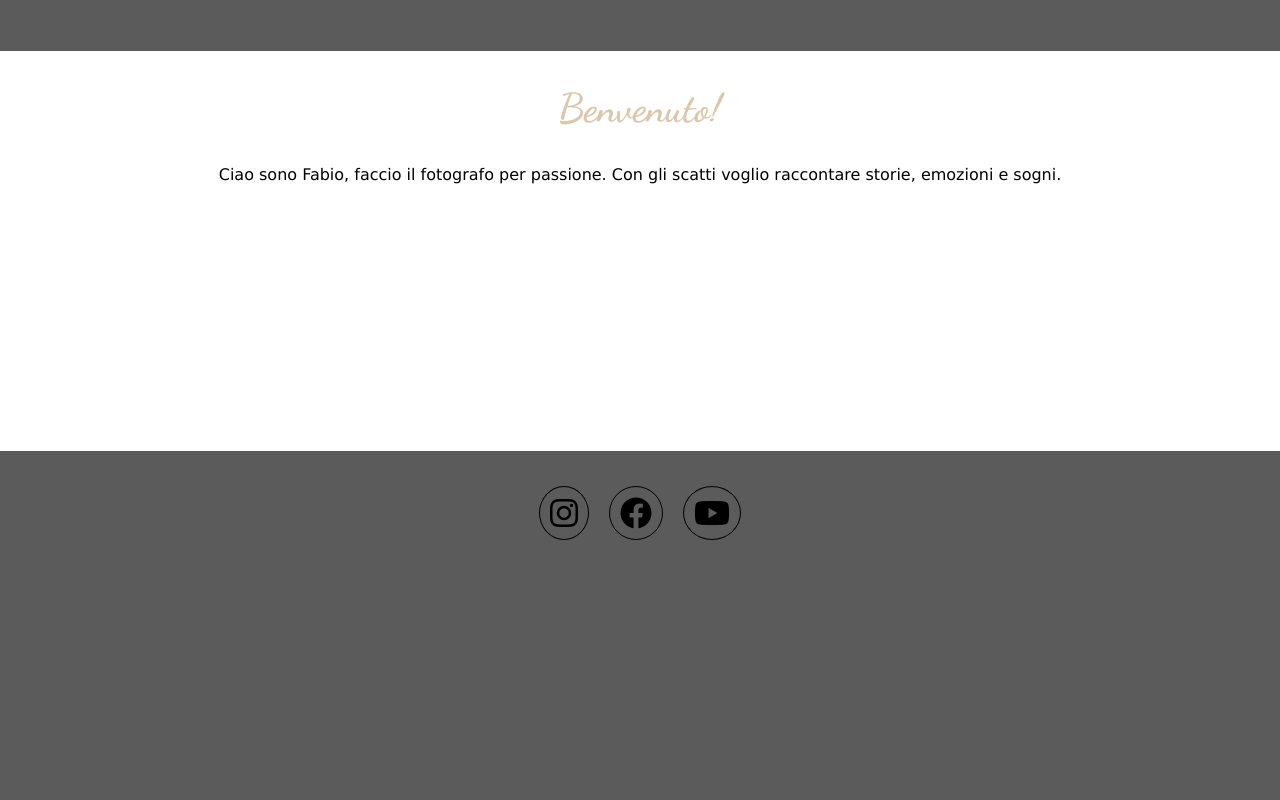
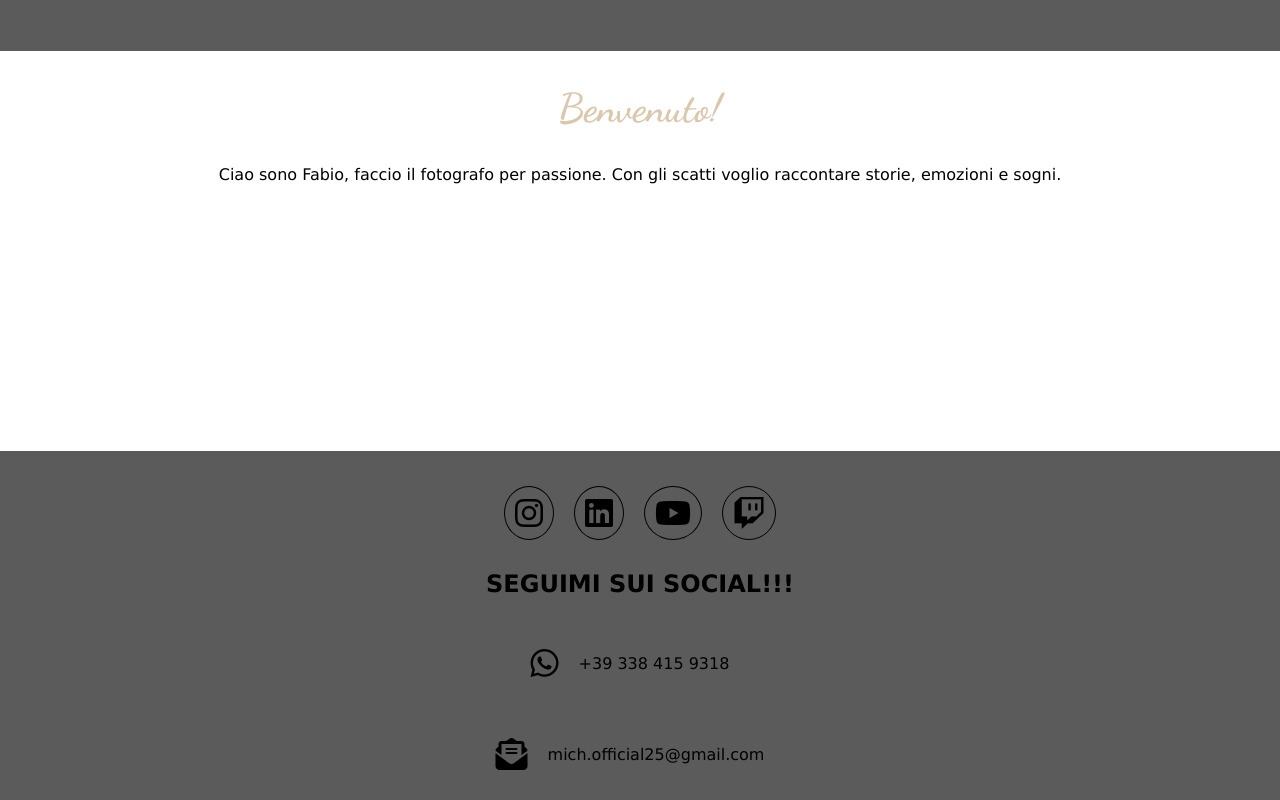
Before and after one commit to dimicelifabio/fotografo, a website: page index.html in a window 1280 px wide. Shown: the part 669-1469 px from the top of the page. Before the commit the page ends 1385 px from the top, so only its background shows below. Drawn offline with nearby package versions, Linux system fonts and the light colour scheme.

Commit message:
aggiunta social

```diff
--- a/index.html
+++ b/index.html
@@ -47,14 +47,39 @@
     <div class="end-form">
         <div class="social">
             <div class="instagram-logo">
-                <a href="*"><i class="fa-brands fa-instagram fa-2x"></i></a>
+                <a href="https://www.instagram.com/dimicelifabio_04/"><i class="fa-brands fa-instagram fa-2x"></i></a>
            </div>
-           <div class="facebook-logo">
-                <a href="*"><i class="fa-brands fa-facebook fa-2x"></i></a>
+           <div class="linkedin-logo">
+                <a href="https://www.linkedin.com/in/fabio-di-miceli-a7354b29a/"><i class="fa-brands fa-linkedin fa-2x"></i></i></a>
            </div>
            <div class="youtube-logo">
-                <a href="*"><i class="fa-brands fa-youtube fa-2x"></i></a>
+                <a href="https://www.youtube.com/@bietto_official"><i class="fa-brands fa-youtube fa-2x"></i></a>
            </div>
+           <div class="twitch-logo">
+                <a href="*"><i class="fa-brands fa-twitch fa-2x"></i></a>
+            </div>
+        </div>
+        <div class="text-end-form">
+            <div class="follow">
+                <h2>SEGUIMI SUI SOCIAL!!!</h2>
+            </div>
+            <div class="phone-number">
+                <div class="icon-phone-humber">
+                    <i class="fa-brands fa-whatsapp fa-2x"></i>
+                </div>
+                <div class="number-phone-number">
+                    <p>+39 338 415 9318</p>
+                </div>
+            </div>
+
+            <div class="mail-service">
+                <div class="icon-mail-service">
+                    <i class="fa-solid fa-envelope-open-text fa-2x"></i>
+                </div>
+                <div class="text-mail-service">
+                    <p>mich.official25@gmail.com</p>
+                </div>
+            </div>
         </div>
     </div>
 </body>
--- a/style.css
+++ b/style.css
@@ -134,7 +134,7 @@ body{
     color: black;
 }
 
-.fa-facebook{
+.fa-linkedin{
     border: 1px solid black;
     padding: 10px;
     border-radius: 50%;
@@ -142,7 +142,7 @@ body{
 
 }
 
-.end-form .social .facebook-logo a{
+.end-form .social .linkedin-logo a{
     text-decoration: none;
     color: black;
 }
@@ -161,18 +161,37 @@ body{
     color: black;
 }
 
+.fa-twitch{
+    border: 1px solid black;
+    padding: 10px;
+    border-radius: 50%;
+    margin: 10px;
+
+
+}
+
+.end-form .social .twitch-logo a{
+    text-decoration: none;
+    color: black;
+}
+
 
 .fa-instagram:hover{
     background-color: rgb(218, 200, 174);
 
 }
 
-.fa-facebook:hover{
+.fa-linkedin:hover{
     background-color: rgb(218, 200, 174);
 
 }
 
 .fa-youtube:hover{
+    background-color: rgb(218, 200, 174);
+
+}
+
+.fa-twitch:hover{
     background-color: rgb(218, 200, 174);
 
 }
@@ -183,8 +202,37 @@ body{
     margin-top: 25px;
 }
 
+.text-end-form{
+    width: 100%;
+    height: auto;
+}
 
+.follow{
+    text-align: center;
+    margin: 0;
+}
 
+.phone-number{
+    display: flex;
+    align-items: center;
+    justify-content: center;
+    margin-top: 0;
+}
+
+.number-phone-number{
+    margin: 20px;
+}
+
+.mail-service{
+    display: flex;
+    align-items: center;
+    justify-content: center;
+    margin-top: 0;
+}
+
+.text-mail-service{
+    margin: 20px;
+}
 
 
 
```
